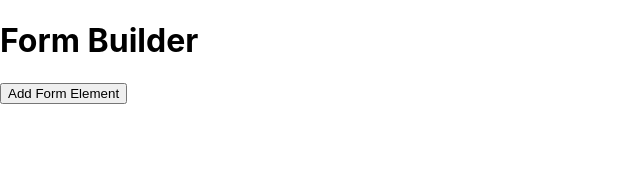
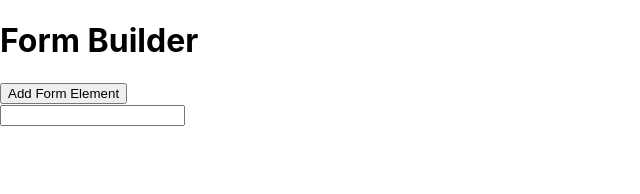
Before and after one commit to arkangelofkaos/form-builder-kata, a React (Create React App) app: page / in a window 1280 px wide. Both pictures are taken after a click on the button "Add Form Element". Shown: the top 194 px of the page, without its empty margins (0-640 px from the left). Built offline with nearby package versions, Linux system fonts and the light colour scheme.

Commit message:
Clicking the button adds a new form element

```diff
--- a/src/App.js
+++ b/src/App.js
@@ -1,8 +1,24 @@
+import {useCallback, useState} from "react";
+
 function App() {
+    const [formElements, setFormElements] = useState([])
+    const addElement = useCallback(() => {
+        setFormElements(e => [...e, {}])
+    }, [setFormElements])
+
     return (
         <div className="App">
             <h1>Form Builder</h1>
-            <button data-testid="add-form-element-button">Add Form Element</button>
+            <button onClick={addElement} data-testid="add-form-element-button">
+                Add Form Element
+            </button>
+            <div>
+                {
+                    formElements.map((formElement, index) => {
+                        return <input key={`form-element-${index}`} data-testid="form-element"/>
+                    })
+                }
+            </div>
         </div>
     );
 }
```
Also changed, not shown: 1 other file (tests, documents, lock files or other folders).
